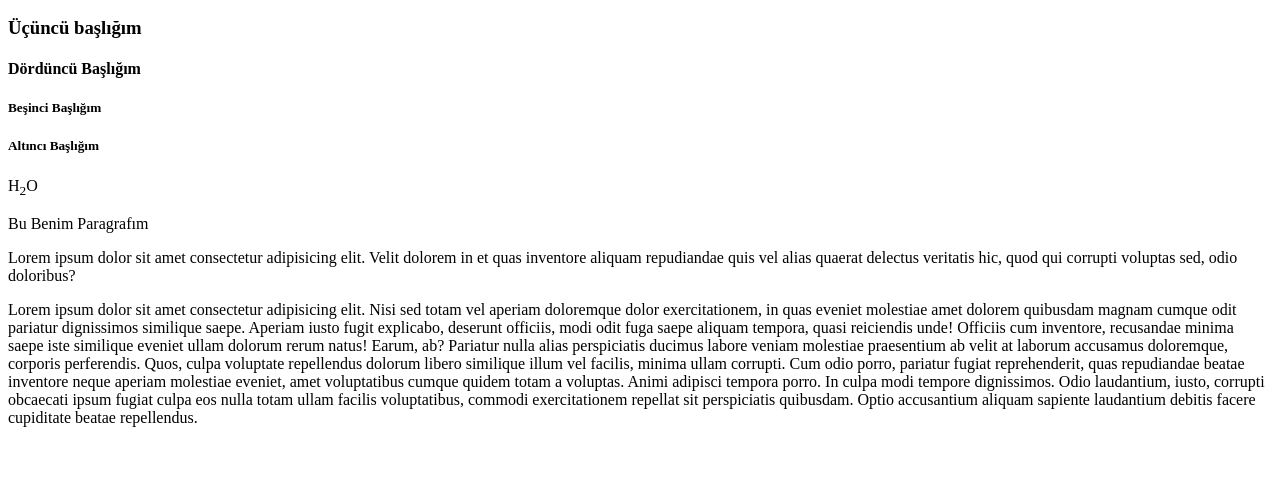
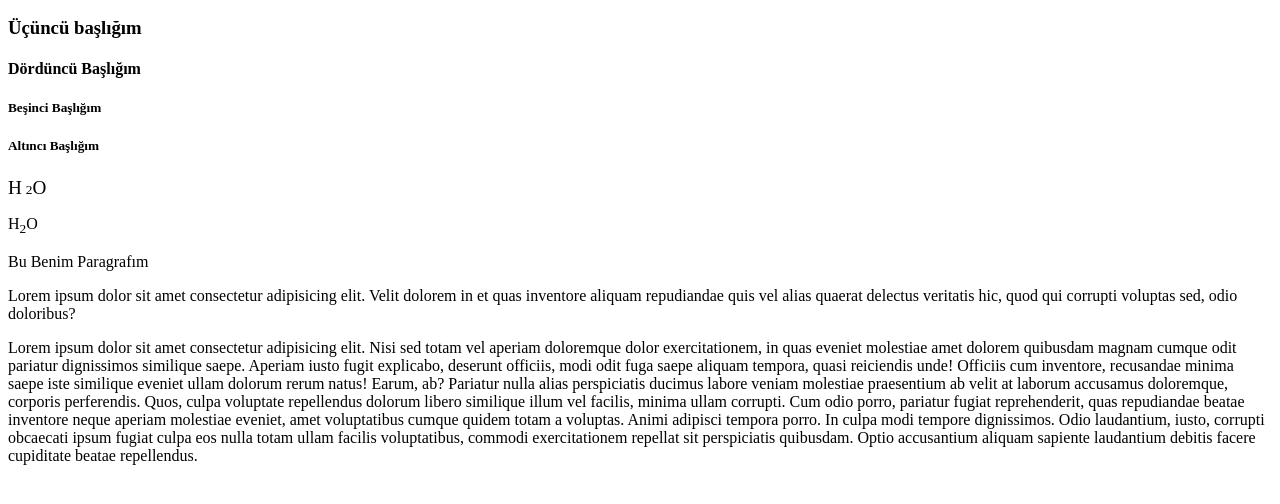
Before and after one commit to kiraznurr/webtasarimhafta4, a plain HTML site: page index.html in a window 1280 px wide. Shown: the part 110-614 px from the top of the page. Drawn offline with Linux system fonts and the light colour scheme.

Commit message:
Update index.html

```diff
--- a/index.html
+++ b/index.html
@@ -14,9 +14,9 @@
     <h5>Beşinci Başlığım</h5>
     <h5>Altıncı Başlığım</h5>
 
+<p><big>H</big> <small>2</small><big>O</big></p>
 
-
-H<sub>2</sub>O
+<p>H<sub>2</sub>O</p>
     <p>Bu Benim Paragrafım</p>
 
     <p>Lorem ipsum dolor sit amet consectetur adipisicing elit. Velit dolorem in et quas inventore aliquam repudiandae quis vel alias quaerat delectus veritatis hic, quod qui corrupti voluptas sed, odio doloribus?</p>
```
